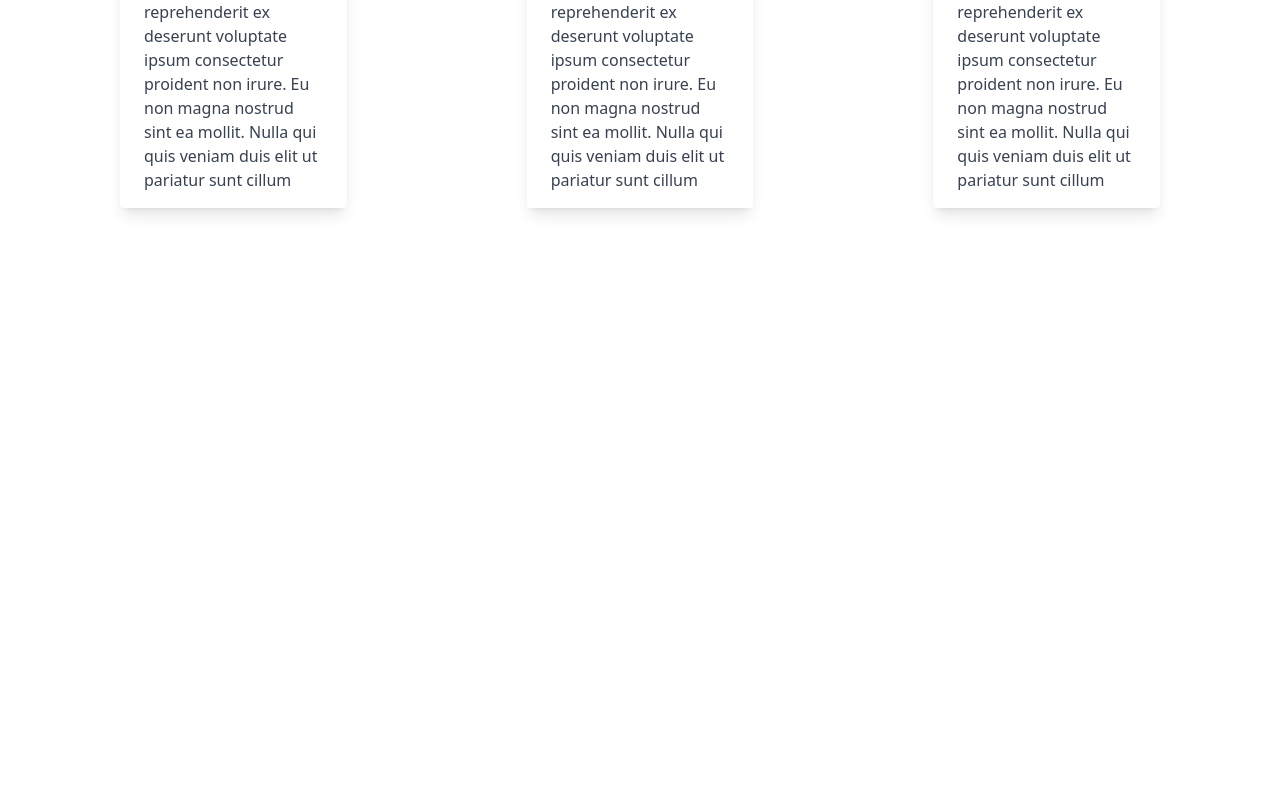
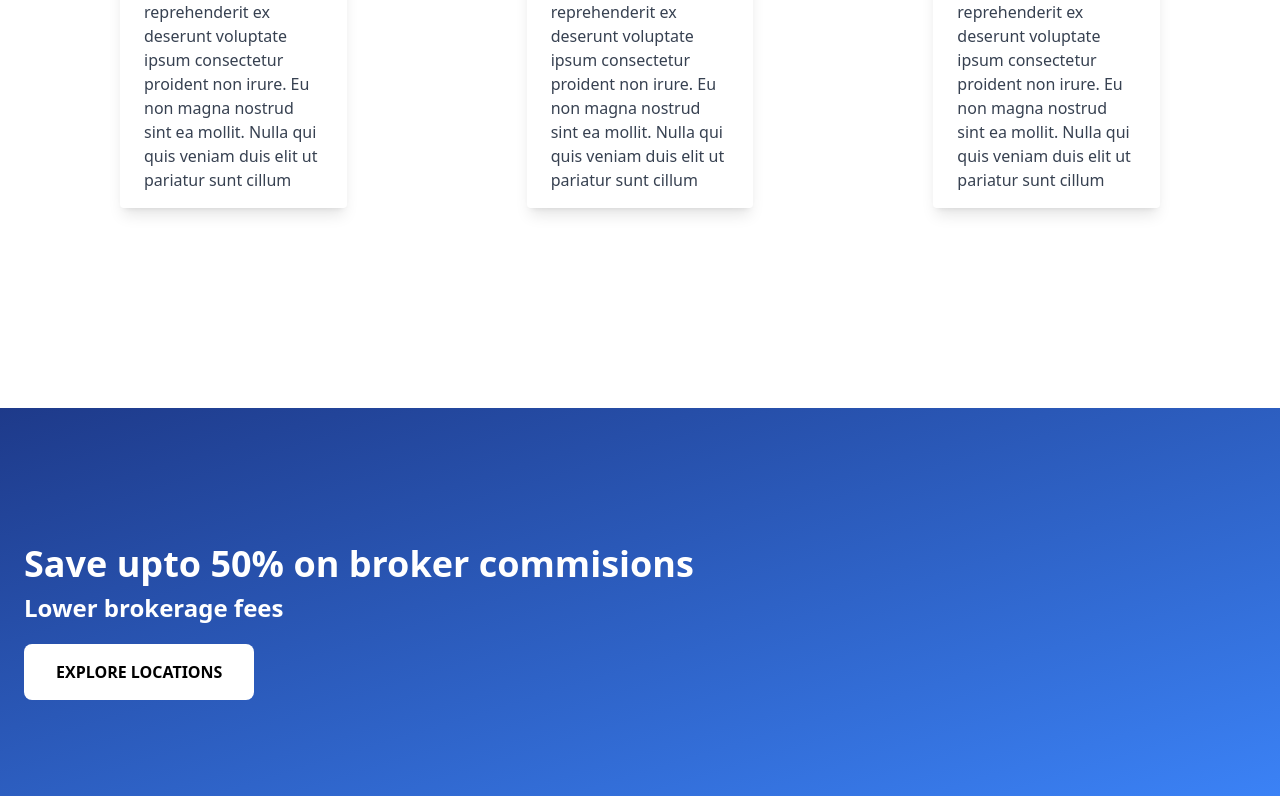
Before and after one commit to nihaadk/tw-next-landing-page, a Next.js app: page / in a window 1280 px wide. Shown: the part 3380-4176 px from the top of the page. Before the commit the page ends 3788 px from the top, so only its background shows below. Built offline with nearby package versions, Linux system fonts and the light colour scheme.

Commit message:
rename banners and added ColorBanner comp

```diff
--- /dev/null
+++ b/components/ColorBanner.js
@@ -0,0 +1,21 @@
+const ColorBanner = () => {
+  return (
+    <div
+      className="py-24 bg-cover h-auto bg-gradient-to-br from-blue-900 to-blue-500"
+    >
+      <div className="container mx-auto px-6 mt-10">
+        <h2 className="text-4xl font-bold text-white">
+          Save upto 50% on broker commisions
+        </h2>
+        <h4 className="text-white mb-5 mt-2 font-semibold text-2xl">
+            Lower brokerage fees
+        </h4>
+        <button className="text-black bg-white rounded-lg px-8 py-4 font-bold uppercase hover:bg-blue-500 hover:text-white">
+          Explore locations
+        </button>
+      </div>
+    </div>
+  );
+};
+
+export default ColorBanner;
--- a/pages/index.js
+++ b/pages/index.js
@@ -2,8 +2,9 @@ import Head from "next/head";
 import Navigation from "../components/Navigation";
 import Banner from "../components/Banner";
 import RecentProperties from "../components/RecentProperties";
-import MiddelBanner from "../components/MiddelBanner";
+import ImageBanner from "../components/ImageBanner";
 import Locations from "../components/Locations";
+import ColorBanner from "../components/ColorBanner";
 
 export default function Home() {
   return (
@@ -19,8 +20,9 @@ export default function Home() {
       <main>
         <Banner />
         <RecentProperties />
-        <MiddelBanner />
+        <ImageBanner />
         <Locations />
+        <ColorBanner />
       </main>
     </div>
   );
```
Also changed, not shown: components/ImageBanner.js (renamed from components/MiddelBanner.js, +2 -5 lines).
